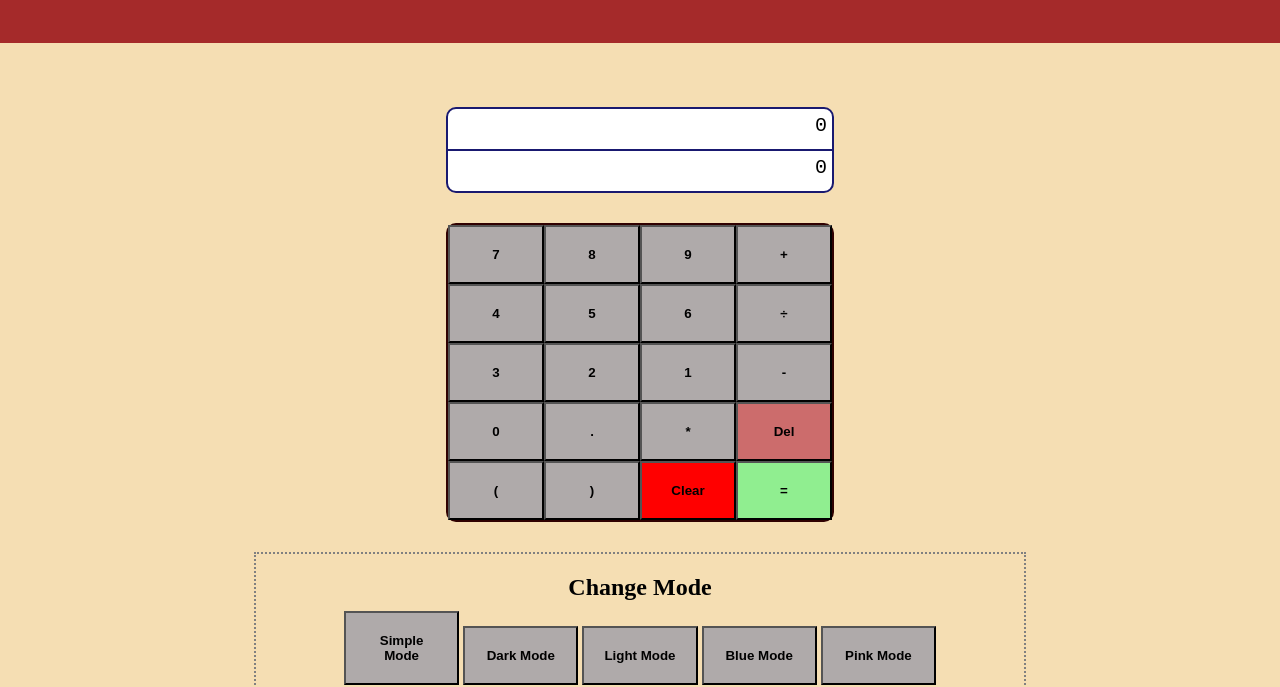
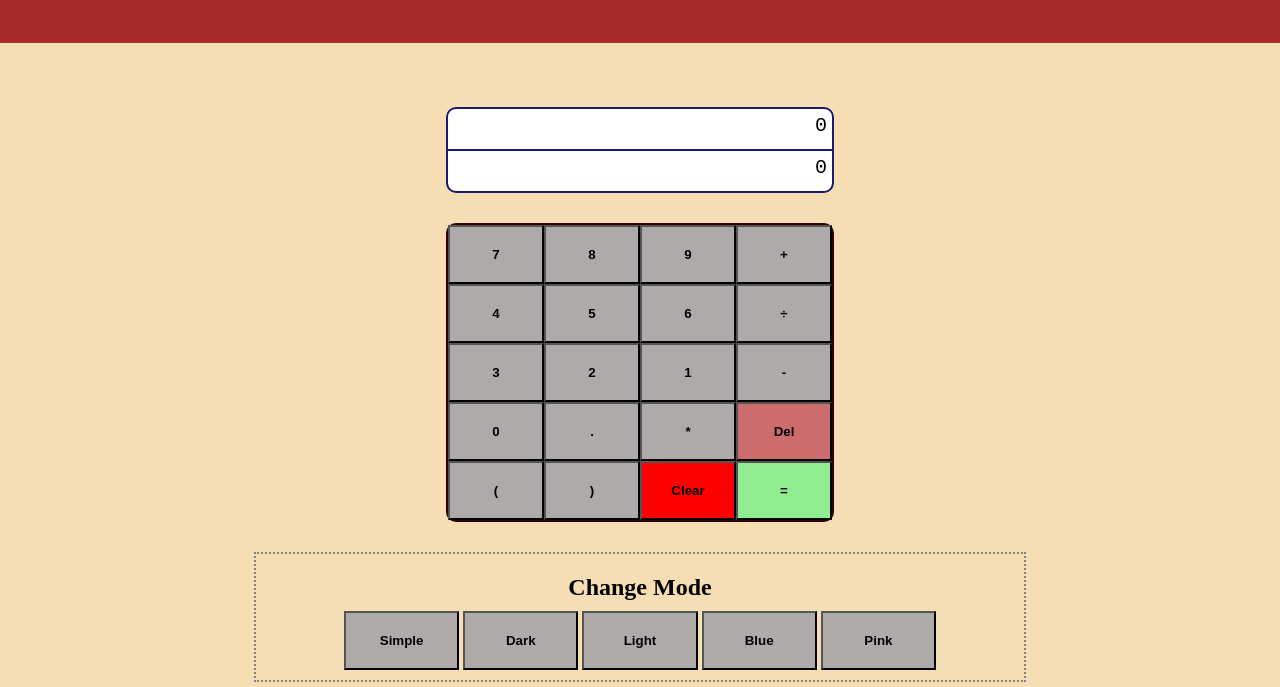
Before and after one commit to Jemi-code/Simplecalculator, a plain HTML site: page index.html in a window 1280 px wide. Shown: the part 122-809 px from the top of the page. Drawn offline with Linux system fonts and the light colour scheme.

Commit message:
Update index.html

```diff
--- a/index.html
+++ b/index.html
@@ -52,11 +52,11 @@
 
   <div class="changeMode" title = "Mode for Calculator">
       <h2 id = "label">Change Mode</h2>
-      <button id = "button" onclick="addMode(simpleMode)">Simple Mode</button>
-      <button id = "button" onclick="addMode(darkMode)">Dark Mode</button>
-      <button id = "button" onclick="addMode(lightMode)">Light Mode</button>
-      <button id = "button" onclick="addMode(blueMode)">Blue Mode</button>
-      <button id = "button" onclick="addMode(pinkMode)">Pink Mode</button>
+      <button id = "button" onclick="addMode(simpleMode)">Simple</button>
+      <button id = "button" onclick="addMode(darkMode)">Dark</button>
+      <button id = "button" onclick="addMode(lightMode)">Light</button>
+      <button id = "button" onclick="addMode(blueMode)">Blue</button>
+      <button id = "button" onclick="addMode(pinkMode)">Pink</button>
   </div>
 
    <footer>
```
